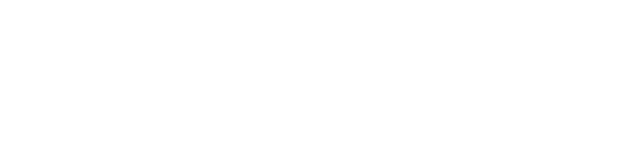
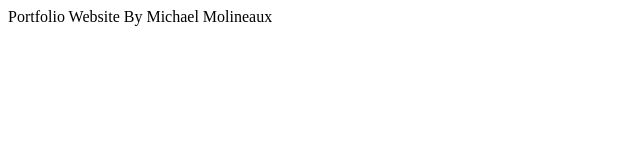
Before and after one commit to JackoBright/jackobright.github.io, a plain HTML site: page index.html in a window 1280 px wide. Shown: the whole page, without its empty margins (0-640 px from the left). Drawn offline with Linux system fonts and the light colour scheme.

Commit message:
More basics

```diff
--- a/index.html
+++ b/index.html
@@ -8,6 +8,10 @@
         <meta charset="utf-8">
         <meta http-equiv="X-UA-Compatible" content="IE=edge">
         <title>Portfolio Website</title>
+        Portfolio Website
+        <subtitle>
+            By Michael Molineaux
+        </subtitle>
         <meta name="description" content="">
         <meta name="viewport" content="width=device-width, initial-scale=1">
         <link rel="stylesheet" href="">
```
